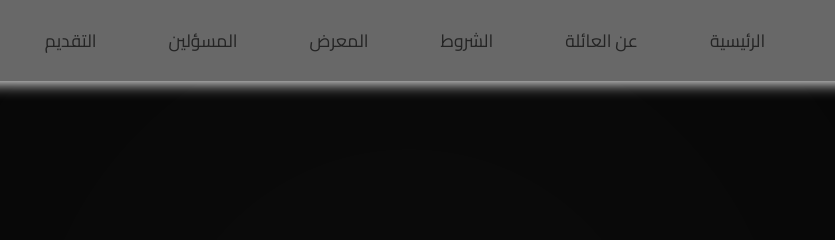
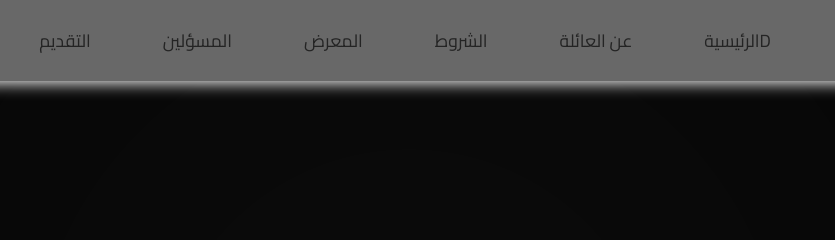
Before and after one commit to Muchado-Famliy/muchado-Web, a plain HTML site: page index.html in a window 1280 px wide. Shown: the top 240 px of the page, 231-1066 px from the left. Drawn offline with Linux system fonts and the light colour scheme.

Commit message:
https://ayadamin111.github.io/muchado-Web/

```diff
--- a/index.html
+++ b/index.html
@@ -184,7 +184,7 @@
 <body>
     <nav>
         <ul class="nav-links">
-            <li><a href="fa-li"><i class=""></i> الرئيسية</a></li>
+            <li><a href="fa-li"><i class=""></i> Dالرئيسية</a></li>
             <li><a href="famitww.html"><i class="	"></i> عن العائلة</a></li>
             <li><a href="https://muchado-rules.netlify.app/"><i class=""></i> الشروط</a></li>
             <li><a href="gallery.html"><i class="	"></i> المعرض</a></li>
```
